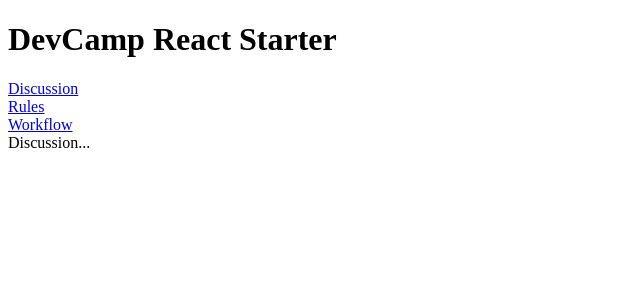
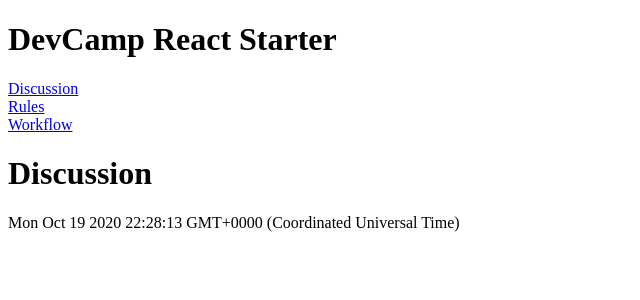
Before and after one commit to cbass2404/deep-dive-lifecycle, a React (Create React App) app: page / in a window 1280 px wide. Shown: the top 300 px of the page, without its empty margins (0-640 px from the left). Built offline with nearby package versions, Linux system fonts and the light colour scheme.

Commit message:
finished program

```diff
--- a/src/component/discussion.js
+++ b/src/component/discussion.js
@@ -1,14 +1,35 @@
-import React, { Component } from 'react';
+import React, { Component } from "react";
 
 class Discussion extends Component {
-    constructor(props) {
-        super(props);
-        this.state = {  }
-    }
+  constructor(props) {
+    super(props);
 
-    render() {
-        return <div>Discussion...</div>;
-    }
+    this.state = {
+      pageTitle: "Discussion",
+      currentTime: String(new Date()),
+    };
+  }
+
+  componentDidMount() {
+    this.liveTime = setInterval(() => {
+      console.log("new chat message");
+      this.setState({ currentTime: String(new Date()) });
+    }, 1000);
+  }
+
+  componentWillUnmount() {
+    clearInterval(this.liveTime);
+  }
+
+  render() {
+    const { pageTitle, currentTime } = this.state;
+    return (
+      <div>
+        <h1>{pageTitle}</h1>
+        <div>{currentTime}</div>
+      </div>
+    );
+  }
 }
 
 export default Discussion;
--- a/src/component/workflow.js
+++ b/src/component/workflow.js
@@ -4,7 +4,7 @@
   // First
   constructor() {
     super();
-    this.state = {};
+    this.state = { pageTitle: 'Workflow' };
     console.log("constructor");
   }
 
@@ -57,7 +57,7 @@
     return (
       <div>
         <h1>Workflow</h1>
-
+        {this.state.pageTitle} <br />
         <input type="text" onKeyUp={(e) => this.handleKeyUp(e)} />
         <button onClick={this.handleClick}>Click Me</button>
       </div>
```
